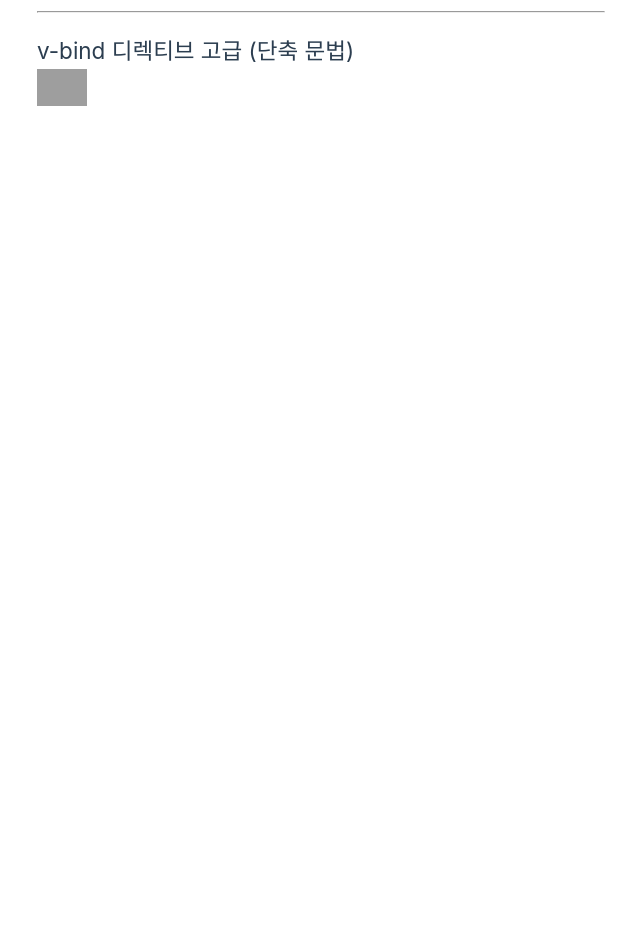
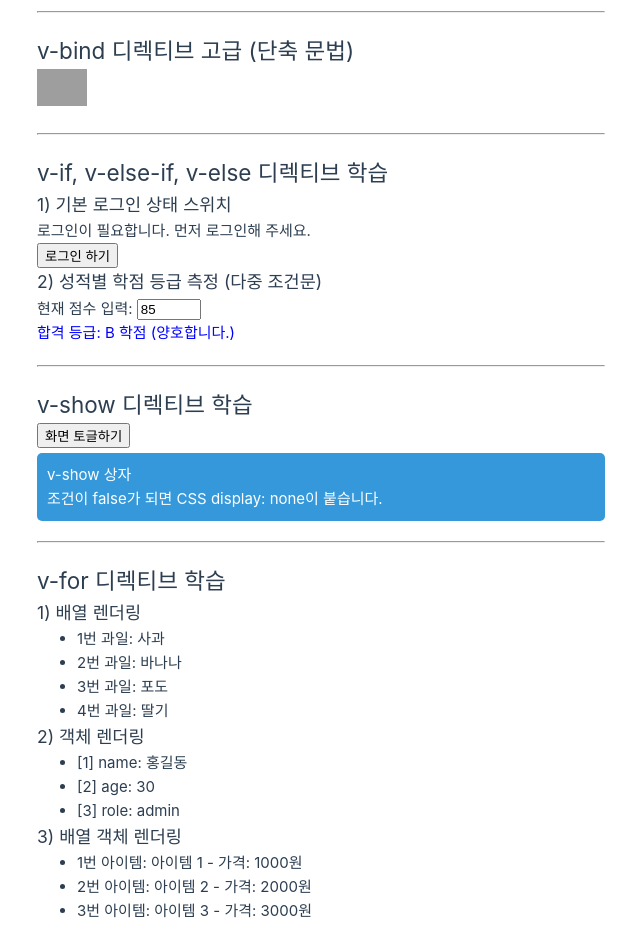
Before and after one commit to xxhigh/skala-vue, a Vue app: page / in a window 1280 px wide. Shown: the part 1780-2723 px from the top of the page, without its empty margins (15-655 px from the left). Before the commit the page ends 1913 px from the top, so only its background shows below. Built offline with nearby package versions, Linux system fonts and the light colour scheme; grey boxes are pictures that could not be loaded.

Commit message:
feat: code challenge - v-if, v-show, v-for

```diff
--- a/src/App.vue
+++ b/src/App.vue
@@ -8,6 +8,9 @@ import VueBind from './components/practices/VueBind.vue'
 import VueBindClass from './components/practices/VueBindClass.vue'
 import VueBindStyle from './components/practices/VueBindStyle.vue'
 import VueBindShort from './components/practices/VueBindShort.vue'
+import VueIf from './components/practices/VueIf.vue'
+import VueShow from './components/practices/VueShow.vue'
+import VueFor from './components/practices/VueFor.vue'
 </script>
 
 <template>
@@ -29,6 +32,12 @@ import VueBindShort from './components/practices/VueBindShort.vue'
     <VueBindStyle />
     <hr style="margin: 20px 0" />
     <VueBindShort />
+    <hr style="margin: 20px 0" />
+    <VueIf />
+    <hr style="margin: 20px 0" />
+    <VueShow />
+    <hr style="margin: 20px 0" />
+    <VueFor />
   </div>
 </template>
 
--- /dev/null
+++ b/src/components/practices/VueFor.vue
@@ -0,0 +1,33 @@
+<script setup>
+import { ref } from 'vue'
+
+const fruits = ref(['사과', '바나나', '포도', '딸기'])
+const user = ref({ name: '홍길동', age: 30, role: 'admin' })
+const items = ref([
+  { id: 1, name: '아이템 1', price: 1000 },
+  { id: 2, name: '아이템 2', price: 2000 },
+  { id: 3, name: '아이템 3', price: 3000 },
+])
+</script>
+
+<template>
+  <div class="practice-section">
+    <h2>v-for 디렉티브 학습</h2>
+    <h3>1) 배열 렌더링</h3>
+    <ul>
+      <li v-for="(fruit, index) in fruits" :key="index">{{ index + 1 }}번 과일: {{ fruit }}</li>
+    </ul>
+    <h3>2) 객체 렌더링</h3>
+    <ul>
+      <li v-for="(value, key, index) in user" :key="key">
+        [{{ index + 1 }}] {{ key }}: {{ value }}
+      </li>
+    </ul>
+    <h3>3) 배열 객체 렌더링</h3>
+    <ul>
+      <li v-for="item in items" :key="item.id">
+        {{ item.id }}번 아이템: {{ item.name }} - 가격: {{ item.price }}원
+      </li>
+    </ul>
+  </div>
+</template>
--- /dev/null
+++ b/src/components/practices/VueIf.vue
@@ -0,0 +1,29 @@
+<script setup>
+import { ref } from 'vue'
+
+const isLogged = ref(false)
+const score = ref(85)
+</script>
+
+<template>
+  <div class="practice-section">
+    <h2>v-if, v-else-if, v-else 디렉티브 학습</h2>
+    <h3>1) 기본 로그인 상태 스위치</h3>
+    <p v-if="isLogged">환영합니다! 회원 전용 화면입니다.</p>
+    <p v-else>로그인이 필요합니다. 먼저 로그인해 주세요.</p>
+    <button @click="isLogged = !isLogged">
+      {{ isLogged ? '로그아웃 하기' : '로그인 하기' }}
+    </button>
+    <br />
+    <h3>2) 성적별 학점 등급 측정 (다중 조건문)</h3>
+    <label>현재 점수 입력: </label>
+    <input type="number" v-model="score" min="0" max="100" step="5" />
+    <br />
+    <div v-if="score >= 90" style="color: green; font-weight: bold">
+      합격 등급: A 학점 (훌륭합니다!)
+    </div>
+    <div v-else-if="score >= 80" style="color: blue">합격 등급: B 학점 (양호합니다.)</div>
+    <div v-else-if="score >= 70" style="color: orange">합격 등급: C 학점 (조금 더 분발하세요.)</div>
+    <div v-else style="color: red; font-weight: bold">합격 등급: F 학점 (재시험 대상입니다.)</div>
+  </div>
+</template>
--- /dev/null
+++ b/src/components/practices/VueShow.vue
@@ -0,0 +1,27 @@
+<script setup>
+import { ref } from 'vue'
+
+const isVisible = ref(true)
+</script>
+
+<template>
+  <div class="practice-section">
+    <h2>v-show 디렉티브 학습</h2>
+    <button @click="isVisible = !isVisible">화면 토글하기</button>
+    <br />
+    <div v-show="isVisible" class="box">
+      <p>v-show 상자</p>
+      <p>조건이 false가 되면 CSS display: none이 붙습니다.</p>
+    </div>
+  </div>
+</template>
+
+<style scoped>
+.box {
+  padding: 10px;
+  margin-top: 5px;
+  color: white;
+  border-radius: 5px;
+  background-color: #3498db; /* 파란색 */
+}
+</style>
```
